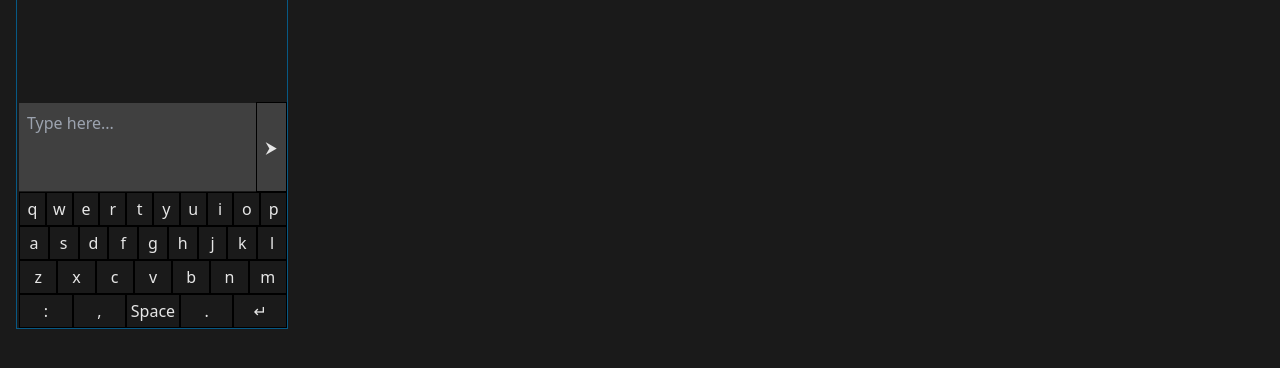
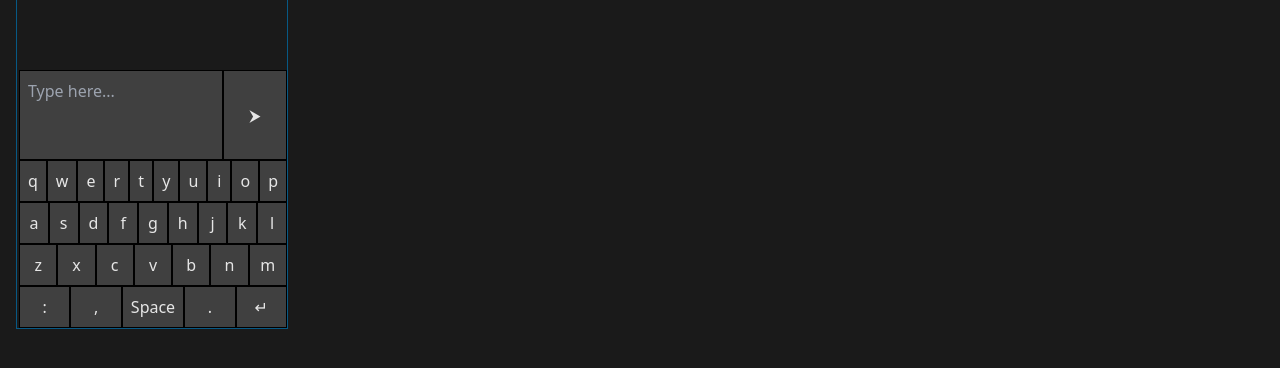
Before and after one commit to shahul01/nlk-socket-simple-demo, a React (Create React App) app in the folder client/: page /chat in a window 1280 px wide. Shown: the part 328-696 px from the top of the page. Built offline with nearby package versions, Linux system fonts and the light colour scheme; no server answers.

Commit message:
style: added proper ripple to buttons

```diff
--- a/client/src/components/Cursor/Cursor.module.scss
+++ b/client/src/components/Cursor/Cursor.module.scss
@@ -5,4 +5,5 @@
   outline: 4px solid hsl(47, 90%, 70%);
   height: 1.2rem;
   width: 1.2rem;
+  z-index: 100;
 }
--- a/client/src/components/InputBtn/InputBtn.module.scss
+++ b/client/src/components/InputBtn/InputBtn.module.scss
@@ -2,26 +2,25 @@
 
 @mixin input-btn {
   @apply p-2;
+  height: 100%;
+  background-color: hsl(0deg 0% 25%);
 }
 
 .input-btn-container {
   @apply flex_space-between_center;
   padding: 0 2px;
+  height: 5.65rem;
   width: $chat-width;
   max-width: $chat-max-width;
 
-  input,
-  textarea
-  {
+  textarea {
     @include input-btn;
+    @apply border border-black;
+    @apply p-2;
     resize: none;
-    width: 60vw;
-    max-width: $chat-max-width;
-    background-color: hsl(0deg 0% 25%);
+    width: 100%;
   }
 
-  input:hover,
-  input:focus,
   textarea:hover,
   textarea:focus
   {
@@ -30,17 +29,6 @@
 
   button {
     @include input-btn;
-    @apply border border-black;
-    @apply cursor-pointer select-none;
-    height: 5.65rem;
-    width: 4rem;
-    background-color: hsl(0deg 0% 25%);
-  }
-
-  button:hover,
-  button:focus
-  {
-    outline: none;
   }
 
 }
--- a/client/src/components/InputBtn/InputBtn.tsx
+++ b/client/src/components/InputBtn/InputBtn.tsx
@@ -36,12 +36,12 @@ const InputBtn: FC<IInputBtnProps> = (props) => {
   return (
     <div className={styles['input-btn-container']}>
       <textarea
-        rows={3}
         placeholder="Type here..."
         value={newMessageText}
         onChange={(e) => handleChange(false, e)}
       />
       <button
+        className='ripple'
         onClick={handleSubmit}
       >
         ⮞
--- a/client/src/components/Keyboard/keyboardLines/keyboardLines.tsx
+++ b/client/src/components/Keyboard/keyboardLines/keyboardLines.tsx
@@ -16,10 +16,10 @@ const KeyboardLines = forwardRef((props:IKeyboardLinesProps,ref:LegacyRef<HTMLDi
           <div
             key={currKey}
             ref={ref}
-            className={`ripple ${styles['key']}`}
+            className={`button ripple ${styles['key']}`}
             aria-hidden={true}
             onClick={props.handleClick}
-            >
+          >
             {currKey}
           </div>
         ))
--- a/client/src/styles/App.scss
+++ b/client/src/styles/App.scss
@@ -14,24 +14,84 @@ h1 {
   color: $color;
 }
 
+button,
+.button
+{
+  @apply p-2;
+  @apply border border-black;
+  position: relative;
+  width: 100%;
+  max-width: 4rem;
+  background-color: hsl(0deg 0% 25%);
+  z-index: 5;
+  @apply cursor-pointer select-none;
+  transition: all 0.20s ease-in;
+}
+
+button:hover,
+button:focus,
+.button:hover,
+.button:focus
+{
+  opacity: 0.9;
+  outline: none;
+}
+
+
 /*
  * ### Ripple ###
 */
 
-.ripple {
-  background-position: center;
-  transition: background 0.45s;
+@keyframes ripple {
+  0% {
+    width: 0;
+    height: 0;
+    opacity: 0.5;
+  }
+  100% {
+    // width: 150px;
+    // height: 150px;
+    width: 120%;
+    height: 100%;
+    opacity: 0;
+  }
 }
-.ripple:hover {
-  background: radial-gradient(
-    circle,
-    hsla(207, 90%, 54%, 0.8) 1%,
-    hsla(207, 90%, 54%, 0.4) 1%
-  ) center/15000%;
+
+@-webkit-keyframes ripple {
+  0% {
+    width: 0;
+    height: 0;
+    opacity: 0.5;
+  }
+  100% {
+    // width: 150px;
+    // height: 150px;
+    width: 120%;
+    height: 100%;
+    opacity: 0;
+  }
 }
-.ripple:active {
-  background-size: 100%;
-  transition: background 0s;
+
+.ripple:before {
+  content: "";
+  position: absolute;
+  top: 50%;
+  left: 50%;
+  width: 0;
+  height: 0;
+  transform: translate(-50%, -50%);
+  border-radius: 100%;
+  background-color: currentColor;
+  visibility: hidden;
+  z-index: 1;
+}
+.ripple:not(:active):before {
+  -webkit-animation: ripple 0.4s cubic-bezier(0, 0, 0.2, 1);
+          animation: ripple 0.4s cubic-bezier(0, 0, 0.2, 1);
+  transition: visibility 0.4s step-end;
+}
+.ripple:active:before {
+  visibility: visible;
 }
 
 /*
```
Also changed, not shown: 1 other file (tests, documents, lock files or other folders).
